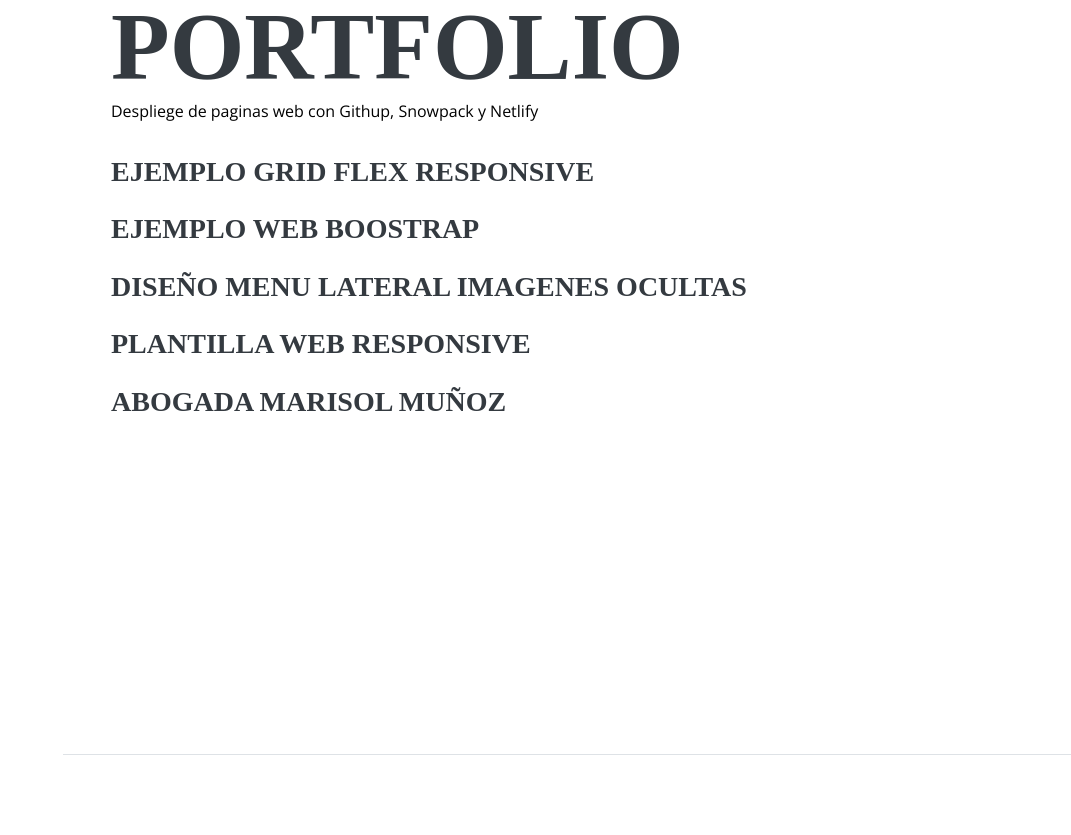
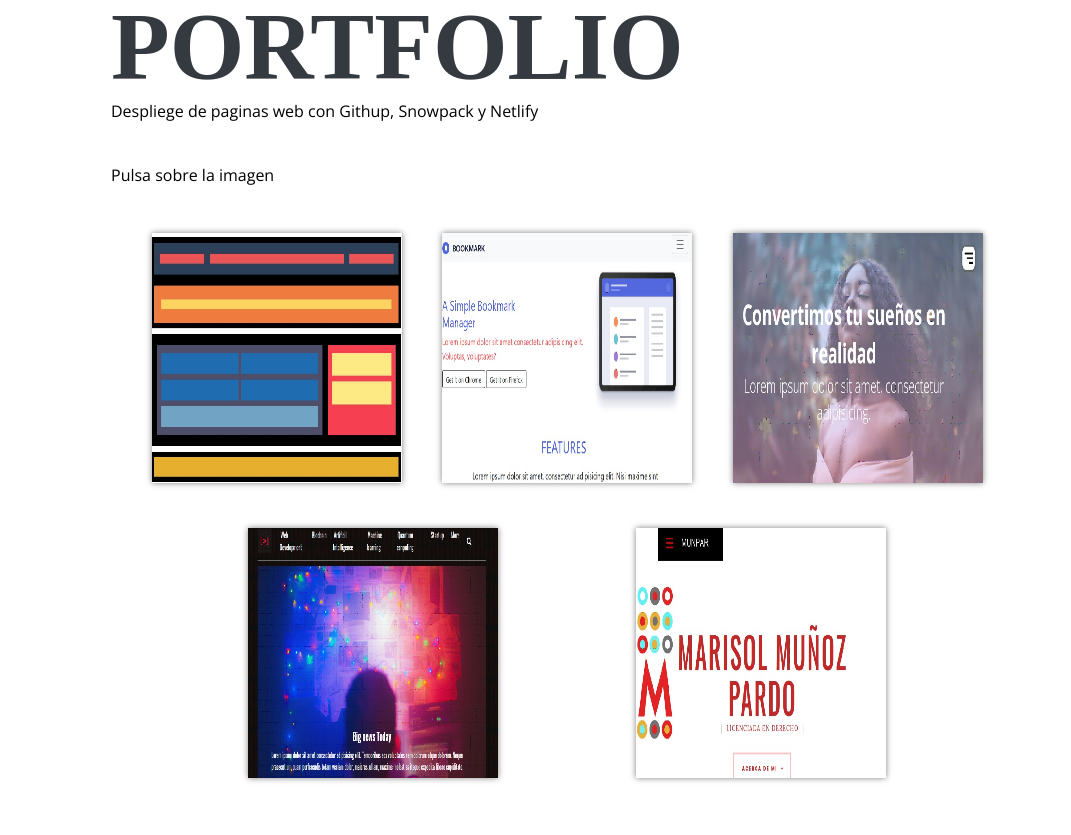
Before and after one commit to PedroRios1970/CVPedroRios, a website: page index.html in a window 1280 px wide. Shown: the part 5545-6380 px from the top of the page, without its empty margins (209-1280 px from the left). Drawn offline with nearby package versions, Linux system fonts and the light colour scheme; a web font is replaced by a local one.

Commit message:
CV2022_v10

```diff
--- a/css/programas.css
+++ b/css/programas.css
@@ -236,3 +236,35 @@ span.sb-icon:before {
 .icon-download:before { content: '\41'; } /* 'A' */
 .icon-mobile:before { content: '\42'; } /* 'B' */
 .icon-camera:before { content: '\33'; } /* '3' */
+
+
+.contenedor{
+    width: 90%;
+    max-width: 1200px;
+    overflow: hidden;
+    margin: auto;
+    padding: 60px 0;
+	display: flex;
+	justify-content: space-evenly;
+	flex-wrap: wrap;
+
+
+}
+.contenedor-galeria{
+    display: flex;
+    justify-content: space-evenly;
+    flex-wrap: wrap;
+}
+
+
+
+.img-galeria{
+    width:250px;
+	height:250px;
+	justify-content: space-evenly;
+    display: block;
+	margin-top: 30px;
+    margin-bottom: 15px;
+    box-shadow: 0 0 6px rgba(0, 0, 0, .5);
+    cursor: pointer;
+}
--- a/index.html
+++ b/index.html
@@ -507,14 +507,26 @@
     <section class="resume-section p-3 p-lg-5 d-flex flex-column" id="Porfolio" class="main">
       <h1>Portfolio</h1>
       <p style="color:#000000">Despliege de paginas web con Githup, Snowpack y Netlify</p>
+      <br>
+      <p style="color:#000000">Pulsa sobre la imagen</p>
 
-      <a class="mt-3" href="https://gridflexresponsi.netlify.app/"><h3>Ejemplo Grid Flex Responsive</h3></a>
-      <a class="mt-3" href="https://ejemplosprint2.netlify.app"><h3>Ejemplo Web Boostrap</h3></a>
-      <a class="mt-3" href="https://web1htmlcssjs.netlify.app"><h3>Diseño Menu Lateral Imagenes Ocultas</h3></a>
-      <a class="mt-3" href="https://webplantilla.netlify.app/"><h3>Plantilla Web Responsive</h3></a>
-      <a class="mt-3" href="https://munpar.netlify.app"><h3>Abogada Marisol Muñoz</h3></a>
-
-
+      <div class="contenedor-galeria">
+          <div>
+             <a href="https://gridflexresponsi.netlify.app/" target="_blank"> <img src="./img/gridflex.jpg" alt="" class="img-galeria"></a>
+          </div>
+          <div>
+            <a href="https://ejemplosprint2.netlify.app" target="_blank"> <img src="./img/SpringResponsi.jpg" alt="" class="img-galeria"></a>
+          </div>
+          <div>
+            <a href="https://web1htmlcssjs.netlify.app" target="_blank"><img src="./img/web1responsi.jpg" alt="" class="img-galeria"> </a>
+          </div>
+          <div>
+            <a href="https://webplantilla.netlify.app/" target="_blank"><img src="./img/PlantillaWeb.jpg" alt="" class="img-galeria"> </a>
+          </div>
+          <div>
+            <a href="https://munpar.netlify.app/" target="_blank"><img src="./img/munpar.jpg" alt="" class="img-galeria"></a>
+          </div>
+      </div>
 
     </section>
 
```
Also changed, not shown: img/PlantillaWeb.jpg (added), img/SpringResponsi.jpg (added), img/gridflex.jpg (added), img/munpar.jpg (added), img/web1responsi.jpg (added).
